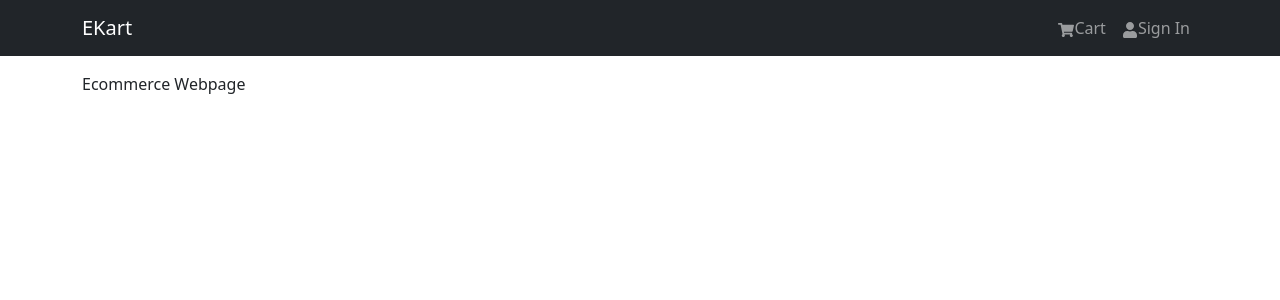
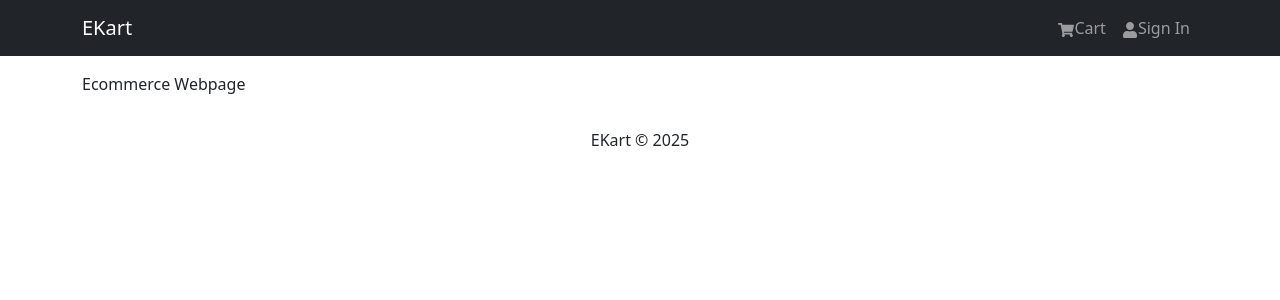
Before and after one commit to vishalvenkat/Ecommerce, a React (Create React App) app in the folder frontend/: page / in a window 1280 px wide. Shown: the top 300 px of the page. Built offline with nearby package versions, Linux system fonts and the light colour scheme; the HTML template or start-up script is replaced by a standard one.

Commit message:
Added Footer component

```diff
--- a/frontend/src/App.tsx
+++ b/frontend/src/App.tsx
@@ -1,3 +1,4 @@
+import { Footer } from './Components/Footer.tsx'
 import { Header } from './Components/Header.tsx'
 import { Container } from 'react-bootstrap'
 
@@ -10,6 +11,7 @@ export const App = () => {
           Ecommerce Webpage
         </Container>
       </main>
+      <Footer />
     </>
   )
 }
--- /dev/null
+++ b/frontend/src/Components/Footer.tsx
@@ -0,0 +1,16 @@
+import { Col, Container, Row } from 'react-bootstrap';
+
+export const Footer = () => {
+    const currentYear = new Date().getFullYear();
+  return (
+    <footer>
+        <Container>
+            <Row>
+                <Col className='text-center py-3'>
+                <p>EKart &copy; {currentYear}</p>
+                </Col>
+            </Row>
+        </Container>
+    </footer>
+  )
+}
```
